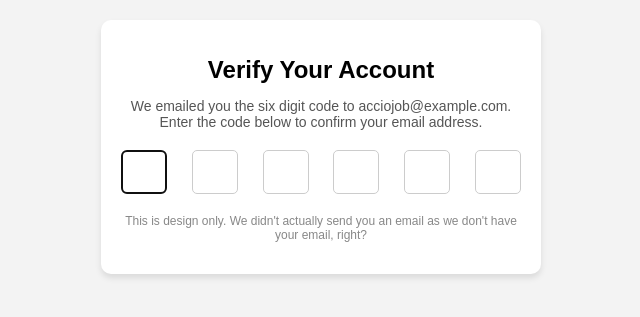
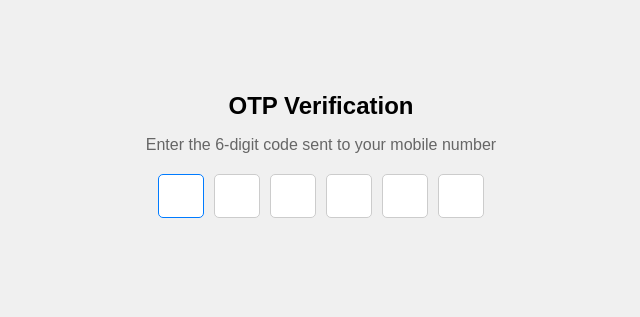
Before and after one commit to acciojob/OTP-giteshpandit, a website: page main.html in a window 1280 px wide. Shown: the part 253-570 px from the top of the page, without its empty margins (319-959 px from the left). Drawn offline with Linux system fonts and the light colour scheme.

Commit message:
created a submission

```diff
--- a/main.html
+++ b/main.html
@@ -7,11 +7,10 @@
   <link rel="stylesheet" href="styles.css">
 </head>
 <body>
-    <div class="container">
-        <h1 id="verification_heading">Verify Your Account</h1>
-        <p id="verification_subtext">
-            We emailed you the six digit code to acciojob@example.com. Enter the code below to confirm your email address.
-        </p>
+  <div class="otp-container">
+    <h1 id="verification_heading">OTP Verification</h1>
+    <p id="verification_subtext">Enter the 6-digit code sent to your mobile number</p>
+
     <div class="code-container">
       <input type="text" maxlength="1" class="code" autofocus>
       <input type="text" maxlength="1" class="code">
@@ -20,9 +19,6 @@
       <input type="text" maxlength="1" class="code">
       <input type="text" maxlength="1" class="code">
     </div>
-        <p class="design-note">
-            This is design only. We didn't actually send you an email as we don't have your email, right?
-        </p>
   </div>
 
   <script src="script.js"></script>
--- a/script.js
+++ b/script.js
@@ -1,16 +1,17 @@
-//your JS code here. If required.
 const codes = document.querySelectorAll('.code');
 
-codes.forEach((code, index) => {
-    code.addEventListener('input', (e) => {
-        if (e.target.value.length === 1 && index < codes.length - 1) {
+codes.forEach((input, index) => {
+  input.addEventListener('input', () => {
+    if (input.value.length === 1 && index < codes.length - 1) {
       codes[index + 1].focus();
     }
   });
 
-    code.addEventListener('keydown', (e) => {
-        if (e.key === 'Backspace' && e.target.value === '' && index > 0) {
+  input.addEventListener('keydown', (e) => {
+    if (e.key === 'Backspace') {
+      if (input.value.length === 0 && index > 0) {
         codes[index - 1].focus();
+      }
     }
   });
 });
--- a/styles.css
+++ b/styles.css
@@ -1,51 +1,43 @@
-/*  your css code here. If applicable */
 body {
-    font-family: Arial, sans-serif;
   display: flex;
   justify-content: center;
   align-items: center;
   height: 100vh;
   margin: 0;
-    background-color: #f3f3f3;
+  font-family: Arial, sans-serif;
+  background-color: #f0f0f0;
 }
 
-.container {
-    background-color: #fff;
-    padding: 20px;
-    border-radius: 10px;
-    box-shadow: 0px 4px 6px rgba(0, 0, 0, 0.1);
+.otp-container {
   text-align: center;
-    width: 400px;
 }
 
 #verification_heading {
+  margin-bottom: 10px;
   font-size: 24px;
-    margin-bottom: 10px;
 }
 
 #verification_subtext {
-    font-size: 14px;
-    color: #555;
   margin-bottom: 20px;
+  color: #666;
 }
 
 .code-container {
   display: flex;
-    justify-content: space-between;
-    margin-bottom: 20px;
+  justify-content: center;
 }
 
 .code {
   width: 40px;
   height: 40px;
+  margin: 0 5px;
   font-size: 24px;
   text-align: center;
   border: 1px solid #ccc;
   border-radius: 5px;
 }
 
-.design-note {
-    font-size: 12px;
-    color: #888;
-    margin-top: 10px;
+.code:focus {
+  outline: none;
+  border-color: #007bff;
 }
```
Lines whose indentation alone changed are shown as unchanged.
